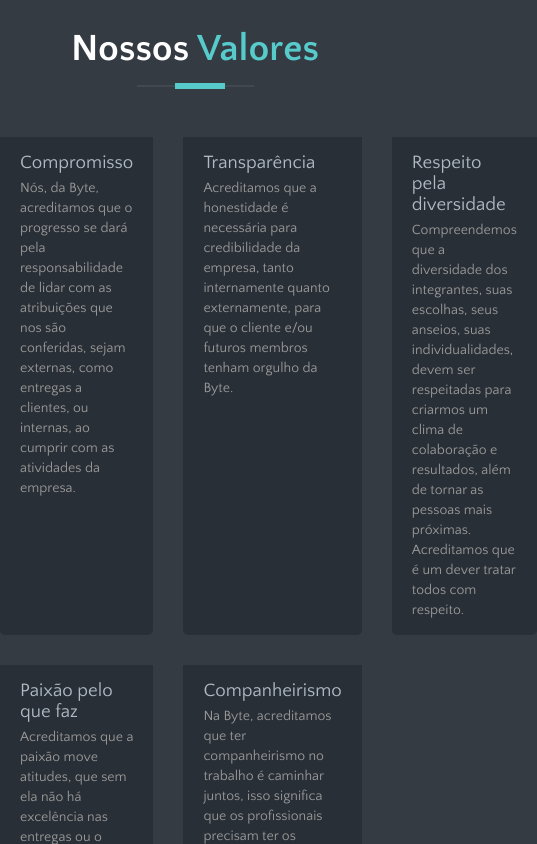
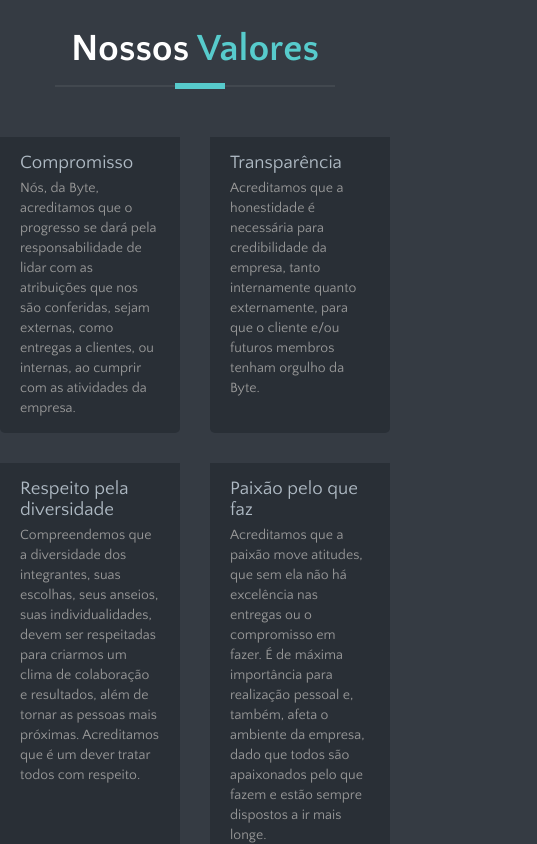
Before and after one commit to higornobrega/byte-serido.github.io, a React (Create React App) app: page / in a window 390 px wide. Shown: the part 2360-3204 px from the top of the page, 537 px wide, since content can reach past the window. Built offline with nearby package versions, Linux system fonts and the light colour scheme; the HTML template or start-up script is replaced by a standard one; a web font is replaced by a local one.

Commit message:
Responsivo value

```diff
--- a/src/components/Value/Value.jsx
+++ b/src/components/Value/Value.jsx
@@ -1,68 +1,84 @@
 import React from "react";
-import './style.css';
+import "./style.css";
 
 function Value() {
 	return (
-        <div className='title-value section-value text-center-value'>
-            <h2>Nossos <span className="color">Valores</span></h2>
-            <div className='border-value'></div>
+		<div className="title-value section-value text-center-value">
+			<h2>
+				Nossos <span className="color">Valores</span>
+			</h2>
+			<div className="border-value"></div>
 
 			<div className="team-member-value">
 				<ul>
 					<li>
 						<footer>
 							<h3>Compromisso</h3>
-                            <p>Nós, da Byte, acreditamos que o progresso se dará pela responsabilidade de lidar com as atribuições que nos são conferidas, sejam externas, como entregas a clientes, ou internas, ao cumprir com as atividades da empresa.
+							<p>
+								Nós, da Byte, acreditamos que o progresso se
+								dará pela responsabilidade de lidar com as
+								atribuições que nos são conferidas, sejam
+								externas, como entregas a clientes, ou internas,
+								ao cumprir com as atividades da empresa.
 							</p>
 						</footer>
 					</li>
 					<li>
-
 						<footer>
 							<h3>Transparência</h3>
-                            <p>Acreditamos que a honestidade é necessária para credibilidade da empresa, tanto internamente quanto externamente, para que o cliente e/ou futuros membros tenham orgulho da Byte.</p>
-                        </footer>
-                    </li>
-                    <li>
-
-                        <footer>
-                            <h3>Respeito pela diversidade</h3>
-                            <p>Compreendemos que a diversidade dos integrantes, suas escolhas, seus anseios, suas individualidades, devem ser respeitadas para criarmos um clima de colaboração e resultados, além de tornar as pessoas mais próximas. Acreditamos que é um dever tratar todos com respeito.</p>
+							<p>
+								Acreditamos que a honestidade é necessária para
+								credibilidade da empresa, tanto internamente
+								quanto externamente, para que o cliente e/ou
+								futuros membros tenham orgulho da Byte.
+							</p>
 						</footer>
 					</li>
 					<li>
 						<footer>
+							<h3>Respeito pela diversidade</h3>
+							<p>
+								Compreendemos que a diversidade dos integrantes,
+								suas escolhas, seus anseios, suas
+								individualidades, devem ser respeitadas para
+								criarmos um clima de colaboração e resultados,
+								além de tornar as pessoas mais próximas.
+								Acreditamos que é um dever tratar todos com
+								respeito.
+							</p>
+						</footer>
+					</li>
+
+					<li>
+						<footer>
 							<h3>Paixão pelo que faz</h3>
-                            <p>Acreditamos que a paixão move atitudes, que sem ela não há excelência nas entregas ou o compromisso em fazer. É de máxima importância para realização pessoal e, também, afeta o ambiente da empresa, dado que todos são apaixonados pelo que fazem e estão sempre dispostos a ir mais longe.</p>
+							<p>
+								Acreditamos que a paixão move atitudes, que sem
+								ela não há excelência nas entregas ou o
+								compromisso em fazer. É de máxima importância
+								para realização pessoal e, também, afeta o
+								ambiente da empresa, dado que todos são
+								apaixonados pelo que fazem e estão sempre
+								dispostos a ir mais longe.
+							</p>
 						</footer>
 					</li>
 					<li>
 						<footer>
 							<h3>Companheirismo</h3>
-                            <p>Na Byte, acreditamos que ter companheirismo no trabalho é caminhar juntos, isso significa que os profissionais precisam ter os mesmos objetivos e se ajudarem mutuamente a conquistar as metas.</p>
+							<p>
+								Na Byte, acreditamos que ter companheirismo no
+								trabalho é caminhar juntos, isso significa que
+								os profissionais precisam ter os mesmos
+								objetivos e se ajudarem mutuamente a conquistar
+								as metas.
+							</p>
 						</footer>
 					</li>
-
 				</ul>
 			</div>
 		</div>
-
-
-    )
+	);
 }
 
 export default Value;
-/*
-
- <div className='container-value'>
-            <div className='title-value'>
-                <h2>Nossos <span className="color"> Valores</span></h2>
-                <div className='border-value'>
-
-                </div>
-            </div>
-        </div>
-
-
-
-*/
--- a/src/components/Value/style.css
+++ b/src/components/Value/style.css
@@ -1,3 +1,4 @@
+
 .title-value {
     padding-bottom: 60px;
 }
@@ -20,7 +21,7 @@
     border-top: 2px solid rgba(236, 239, 241, 0.07);
     margin: 15px auto 0;
     position: relative;
-    width: 30%;
+    width: 72%;
 }
 
 .border-value:before {
@@ -114,3 +115,21 @@
 .team-member-value span {
     font-size: 13px;
 }
+
+@media (max-width: 538px){
+    .team-member-value ul {
+        list-style: none;
+        display: grid;
+        grid-template-columns: repeat(2, 1fr);
+        grid-gap: 30px;
+    }
+}
+
+@media (max-width: 365px){
+    .team-member-value ul {
+        list-style: none;
+        display: grid;
+        grid-template-columns: repeat(1, 1fr);
+        grid-gap: 30px;
+    }
+}
```
Lines whose indentation alone changed are shown as unchanged.
